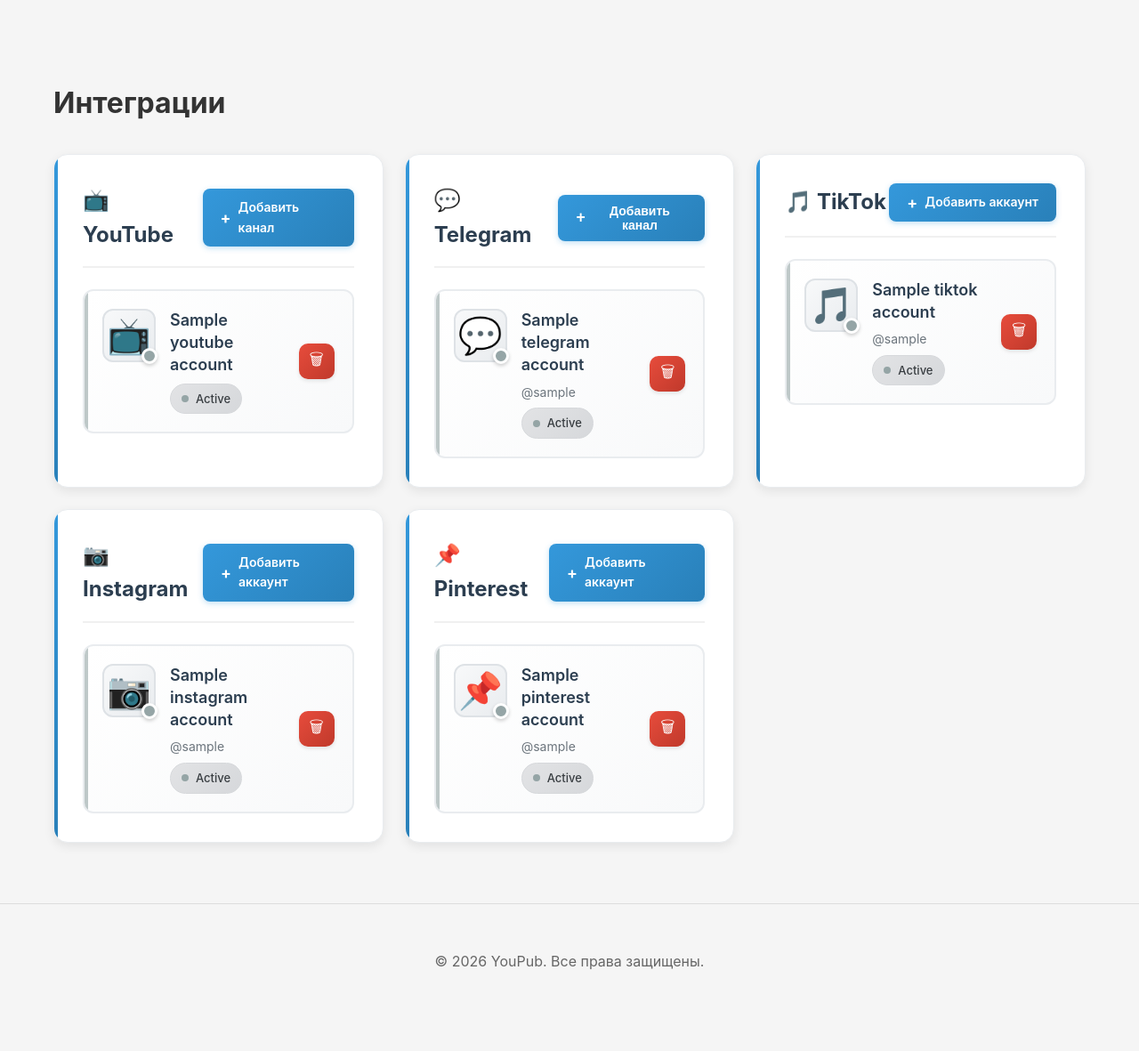
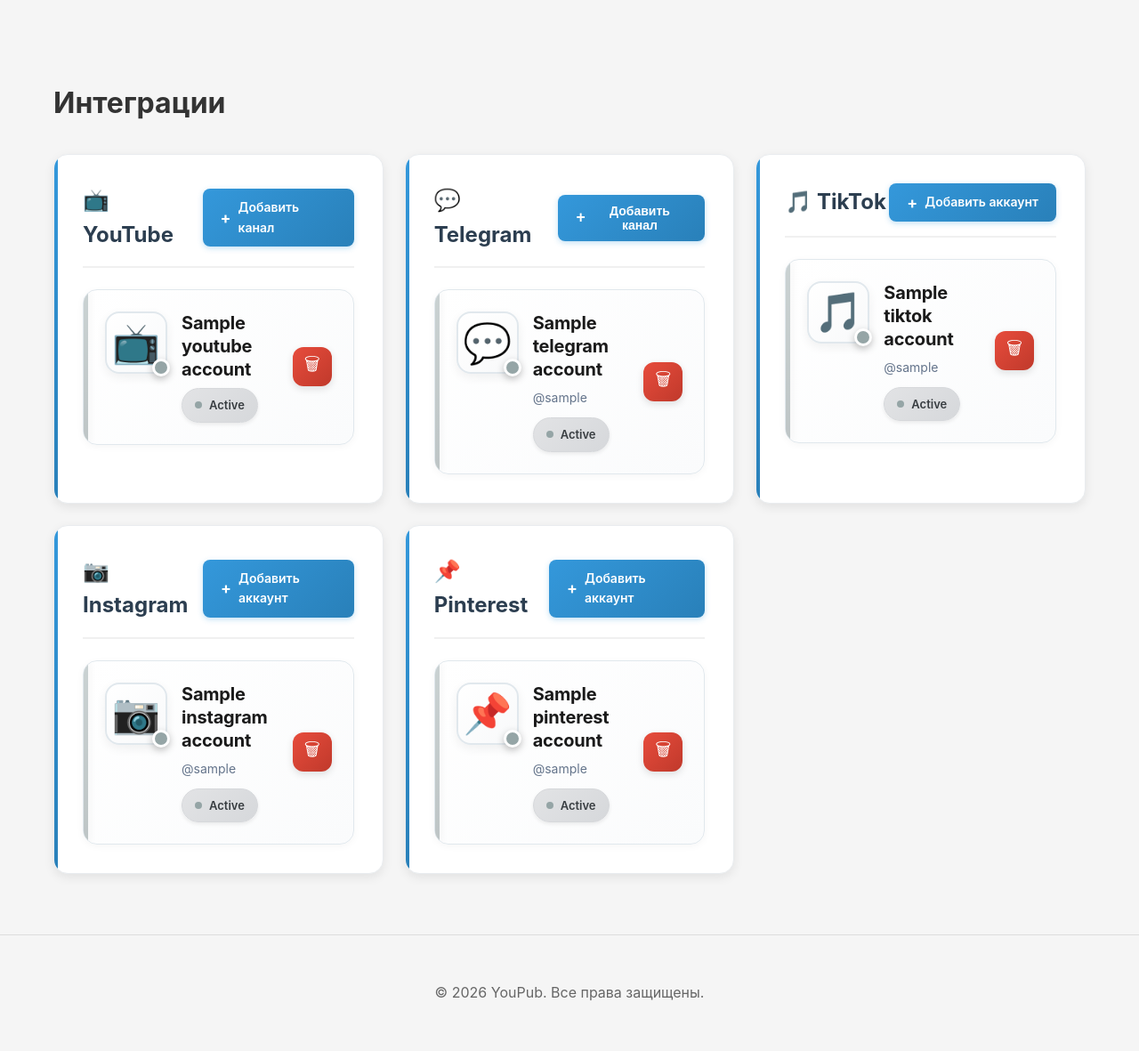
Before and after one commit to alexevil1979/youpub, a PHP site: template views/dashboard/integrations.php in a window 1280 px wide. Shown: the whole page at 89% size. Before the commit the page ends 1089 px from the top, so only its background shows below. Run offline with PHP 8.4, Linux system fonts and the light colour scheme; the template is opened without the code that fills it: most values are stand-ins (such as "Sample title", 1, 10 or a date in 2020).

Commit message:
Enhance account card design - modern gradients, shadows, and smooth animations

```diff
--- a/views/dashboard/integrations.php
+++ b/views/dashboard/integrations.php
@@ -552,12 +552,13 @@ function showTelegramForm() {
 }
 
 .account-card {
-    background: linear-gradient(135deg, #ffffff 0%, #f8f9fa 100%);
-    border-radius: 12px;
-    border: 2px solid #e9ecef;
-    transition: all 0.3s ease;
+    background: linear-gradient(135deg, #ffffff 0%, #fafbfc 100%);
+    border-radius: 16px;
+    border: 1px solid #e1e8ed;
+    transition: all 0.3s cubic-bezier(0.4, 0, 0.2, 1);
     overflow: hidden;
     position: relative;
+    box-shadow: 0 2px 8px rgba(0,0,0,0.04);
 }
 
 .account-card::before {
@@ -565,33 +566,54 @@ function showTelegramForm() {
     position: absolute;
     top: 0;
     left: 0;
-    width: 4px;
+    width: 5px;
     height: 100%;
-    background: #95a5a6;
-    transition: all 0.3s ease;
+    background: linear-gradient(180deg, #95a5a6 0%, #7f8c8d 100%);
+    transition: all 0.3s cubic-bezier(0.4, 0, 0.2, 1);
+    box-shadow: 2px 0 8px rgba(0,0,0,0.1);
 }
 
 .account-card.account-connected::before {
     background: linear-gradient(180deg, #27ae60 0%, #229954 100%);
+    box-shadow: 2px 0 12px rgba(39, 174, 96, 0.3);
 }
 
 .account-card.account-disconnected::before {
-    background: #95a5a6;
-    opacity: 0.6;
+    background: linear-gradient(180deg, #95a5a6 0%, #7f8c8d 100%);
+    opacity: 0.5;
+}
+
+.account-card::after {
+    content: '';
+    position: absolute;
+    top: 0;
+    right: 0;
+    width: 100px;
+    height: 100px;
+    background: radial-gradient(circle, rgba(52, 152, 219, 0.05) 0%, transparent 70%);
+    pointer-events: none;
+    opacity: 0;
+    transition: opacity 0.3s ease;
 }
 
 .account-card:hover {
-    transform: translateY(-2px);
-    box-shadow: 0 6px 20px rgba(0,0,0,0.1);
+    transform: translateY(-4px);
+    box-shadow: 0 12px 32px rgba(0,0,0,0.12);
     border-color: #3498db;
+}
+
+.account-card:hover::after {
+    opacity: 1;
 }
 
 .account-card-body {
     display: flex;
     justify-content: space-between;
     align-items: center;
-    padding: 1.25rem;
-    gap: 1rem;
+    padding: 1.5rem;
+    gap: 1.25rem;
+    position: relative;
+    z-index: 1;
 }
 
 .account-main-info {
@@ -608,26 +630,59 @@ function showTelegramForm() {
 }
 
 .account-platform-icon {
-    font-size: 2.5rem;
-    width: 60px;
-    height: 60px;
+    font-size: 2.75rem;
+    width: 70px;
+    height: 70px;
     display: flex;
     align-items: center;
     justify-content: center;
-    background: linear-gradient(135deg, #f8f9fa 0%, #e9ecef 100%);
-    border-radius: 12px;
-    border: 2px solid #dee2e6;
+    background: linear-gradient(135deg, #ffffff 0%, #f8f9fa 100%);
+    border-radius: 16px;
+    border: 2px solid #e1e8ed;
+    box-shadow: 0 4px 12px rgba(0,0,0,0.06);
+    transition: all 0.3s cubic-bezier(0.4, 0, 0.2, 1);
+    position: relative;
+    overflow: hidden;
+}
+
+.account-platform-icon::before {
+    content: '';
+    position: absolute;
+    top: -50%;
+    left: -50%;
+    width: 200%;
+    height: 200%;
+    background: radial-gradient(circle, rgba(52, 152, 219, 0.1) 0%, transparent 70%);
+    opacity: 0;
+    transition: opacity 0.3s ease;
+}
+
+.account-card:hover .account-platform-icon {
+    transform: scale(1.05);
+    box-shadow: 0 6px 20px rgba(0,0,0,0.1);
+    border-color: #3498db;
+}
+
+.account-card:hover .account-platform-icon::before {
+    opacity: 1;
 }
 
 .account-status-indicator {
     position: absolute;
-    bottom: -2px;
-    right: -2px;
-    width: 18px;
-    height: 18px;
+    bottom: -3px;
+    right: -3px;
+    width: 20px;
+    height: 20px;
     border-radius: 50%;
     border: 3px solid white;
-    box-shadow: 0 2px 4px rgba(0,0,0,0.2);
+    box-shadow: 0 3px 8px rgba(0,0,0,0.25);
+    transition: all 0.3s ease;
+    z-index: 2;
+}
+
+.account-card:hover .account-status-indicator {
+    transform: scale(1.1);
+    box-shadow: 0 4px 12px rgba(0,0,0,0.3);
 }
 
 .account-status-indicator.connected {
@@ -653,18 +708,20 @@ function showTelegramForm() {
 
 .account-title {
     margin: 0;
-    font-size: 1.125rem;
-    font-weight: 600;
-    color: #2c3e50;
-    line-height: 1.4;
+    font-size: 1.25rem;
+    font-weight: 700;
+    color: #1a1a1a;
+    line-height: 1.3;
     word-break: break-word;
+    letter-spacing: -0.01em;
 }
 
 .account-subtitle {
-    margin: 0 0 0.5rem 0;
+    margin: 0.25rem 0 0.75rem 0;
     font-size: 0.875rem;
-    color: #6c757d;
-    line-height: 1.4;
+    color: #64748b;
+    line-height: 1.5;
+    font-weight: 400;
 }
 
 .account-meta {
@@ -678,11 +735,18 @@ function showTelegramForm() {
     display: inline-flex;
     align-items: center;
     gap: 0.5rem;
-    padding: 0.375rem 0.75rem;
-    border-radius: 20px;
+    padding: 0.5rem 0.875rem;
+    border-radius: 24px;
     font-size: 0.8125rem;
-    font-weight: 500;
+    font-weight: 600;
     white-space: nowrap;
+    box-shadow: 0 2px 4px rgba(0,0,0,0.08);
+    transition: all 0.2s ease;
+}
+
+.account-card:hover .account-status-badge {
+    transform: translateY(-1px);
+    box-shadow: 0 4px 8px rgba(0,0,0,0.12);
 }
 
 .account-status-badge.status-connected {
@@ -723,14 +787,21 @@ function showTelegramForm() {
 }
 
 .badge-default {
-    background: linear-gradient(135deg, #fff3cd 0%, #ffeaa7 100%);
-    color: #856404;
-    border: 1px solid #ffeaa7;
-    padding: 0.25rem 0.625rem;
-    border-radius: 12px;
+    background: linear-gradient(135deg, #fef3c7 0%, #fde68a 100%);
+    color: #92400e;
+    border: 1px solid #fde68a;
+    padding: 0.375rem 0.75rem;
+    border-radius: 16px;
     font-size: 0.75rem;
-    font-weight: 600;
+    font-weight: 700;
     white-space: nowrap;
+    box-shadow: 0 2px 4px rgba(146, 64, 14, 0.15);
+    transition: all 0.2s ease;
+}
+
+.account-card:hover .badge-default {
+    transform: translateY(-1px);
+    box-shadow: 0 4px 8px rgba(146, 64, 14, 0.2);
 }
 
 .account-actions-compact {
@@ -742,27 +813,48 @@ function showTelegramForm() {
 }
 
 .btn-action-icon {
-    width: 40px;
-    height: 40px;
-    border-radius: 10px;
+    width: 44px;
+    height: 44px;
+    border-radius: 12px;
     border: none;
     cursor: pointer;
     display: flex;
     align-items: center;
     justify-content: center;
-    font-size: 1.125rem;
-    transition: all 0.2s ease;
-    box-shadow: 0 2px 4px rgba(0,0,0,0.1);
+    font-size: 1.25rem;
+    transition: all 0.25s cubic-bezier(0.4, 0, 0.2, 1);
+    box-shadow: 0 3px 8px rgba(0,0,0,0.12);
     flex-shrink: 0;
+    position: relative;
+    overflow: hidden;
+}
+
+.btn-action-icon::before {
+    content: '';
+    position: absolute;
+    top: 50%;
+    left: 50%;
+    width: 0;
+    height: 0;
+    border-radius: 50%;
+    background: rgba(255, 255, 255, 0.3);
+    transform: translate(-50%, -50%);
+    transition: width 0.3s ease, height 0.3s ease;
+}
+
+.btn-action-icon:hover::before {
+    width: 100px;
+    height: 100px;
 }
 
 .btn-action-icon:hover {
-    transform: translateY(-2px) scale(1.05);
-    box-shadow: 0 4px 8px rgba(0,0,0,0.15);
+    transform: translateY(-3px) scale(1.08);
+    box-shadow: 0 6px 16px rgba(0,0,0,0.2);
 }
 
 .btn-action-icon:active {
-    transform: translateY(0) scale(0.98);
+    transform: translateY(-1px) scale(1.02);
+    box-shadow: 0 2px 6px rgba(0,0,0,0.15);
 }
 
 .btn-action-success {
```
